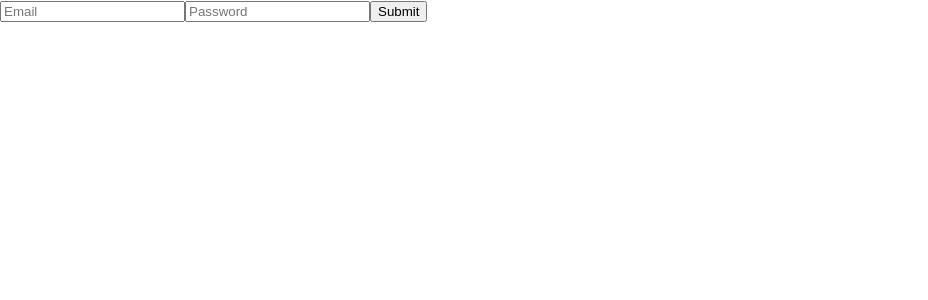
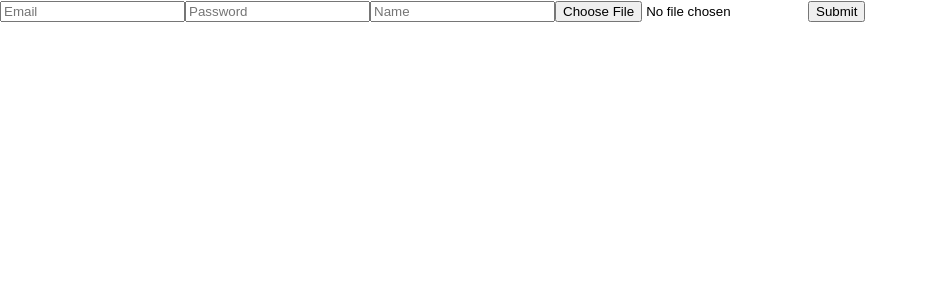
Before and after one commit to spcmarine/Acebook-Web-App, a React (Create React App) app in the folder frontend/: page /signup in a window 1280 px wide. Shown: the top 300 px of the page, without its empty margins (0-928 px from the left). Built offline with nearby package versions, Linux system fonts and the light colour scheme.

Commit message:
name and profile picture frontend formData added

```diff
--- a/frontend/src/components/user/SignUpForm.js
+++ b/frontend/src/components/user/SignUpForm.js
@@ -4,17 +4,24 @@ const SignUpForm = ({ navigate }) => {
 
   const [email, setEmail] = useState("");
   const [password, setPassword] = useState("");
+  const [name, setName] = useState("");
+  const [profilePic, setProfilePic] = useState(null);
+
 
   const handleSubmit = async (event) => {
     event.preventDefault();
 
+    const formData = new FormData();
+
+      formData.append("email", email);
+      formData.append("password", password);
+      formData.append("name", name);
+      formData.append("profilePic", profilePic);
+
+
     fetch( '/users', {
       method: 'post',
-      headers: {
-        'Content-Type': 'application/json',
-      },
-      body: JSON.stringify({ email: email, password: password })
-    })
+      body: formData})
       .then(response => {
         if(response.status === 201) {
           navigate('/login')
@@ -32,11 +39,23 @@ const SignUpForm = ({ navigate }) => {
     setPassword(event.target.value)
   }
 
+  const handleNameChange = (event) => {
+    setName(event.target.value)
+  }
+
+  const handleProfilePicChange = (event) => {
+    const file = event.target.files[0];
+    setProfilePic(file);
+  }
+
 
     return (
       <form onSubmit={handleSubmit}>
           <input placeholder="Email" id="email" type='text' value={ email } onChange={handleEmailChange} />
           <input placeholder="Password" id="password" type='password' value={ password } onChange={handlePasswordChange} />
+          <input placeholder="Name" id="name" type='text' value={ name } onChange={handleNameChange} />
+          <input type='file' accept="image/*" id="ProfilePic" onChange={handleProfilePicChange} />
+
         <input id='submit' type="submit" value="Submit" />
       </form>
     );
```
